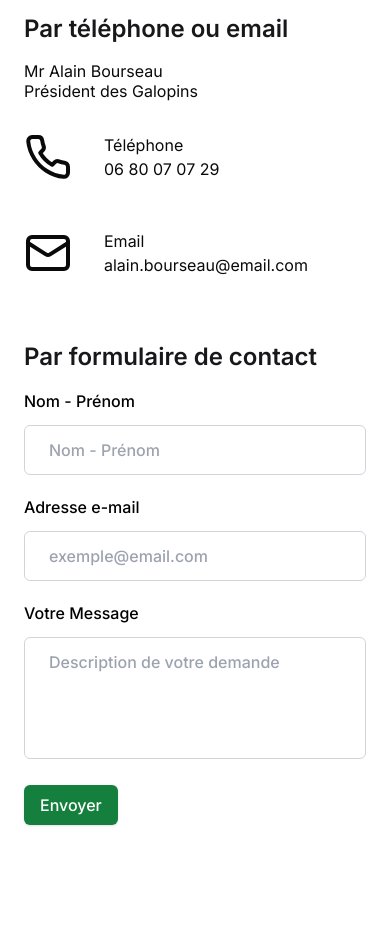
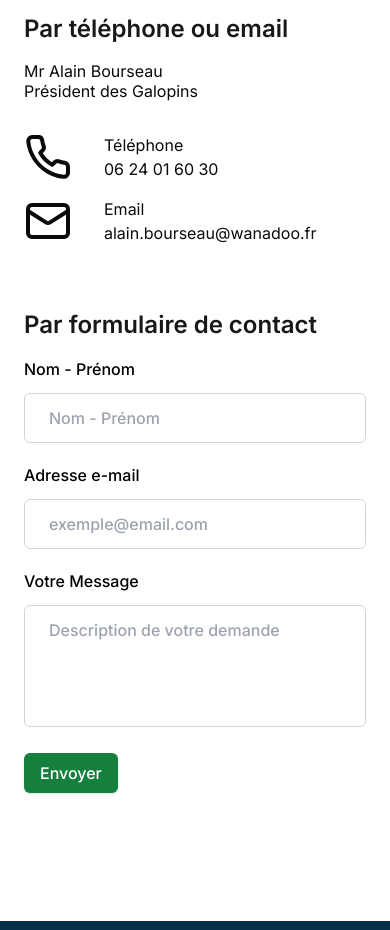
Before and after one commit to SebastienLaurentt/Galopins-Next-V2, a Next.js app: page /adhesion in a window 390 px wide. Shown: the part 1280-2210 px from the top of the page. Built offline with nearby package versions, Linux system fonts and the light colour scheme.

Commit message:
update contact content and css

```diff
--- a/app/adhesion/page.tsx
+++ b/app/adhesion/page.tsx
@@ -75,13 +75,13 @@ function Adhesion() {
             <p className="mb-8 md:mb-24 ">
               Mr Alain Bourseau <br /> Président des Galopins
             </p>
-            <ul className="flex flex-col gap-y-12 g">
+            <ul className="flex flex-col gap-y-4 md:gap-y-12">
               <li>
                 <div className="flex flex-row md:gap-y-2  gap-x-8 ">
                   <Phone size={48} />
                   <div className="flex flex-col">
                     <span>Téléphone</span>
-                    <span>06 80 07 07 29</span>
+                    <span>06 24 01 60 30</span>
                   </div>
                 </div>
               </li>
@@ -90,7 +90,7 @@ function Adhesion() {
                   <Mail size={48} />
                   <div className="flex flex-col">
                     <span>Email</span>
-                    <span>alain.bourseau@email.com</span>
+                    <span>alain.bourseau@wanadoo.fr</span>
                   </div>
                 </div>
               </li>
```
